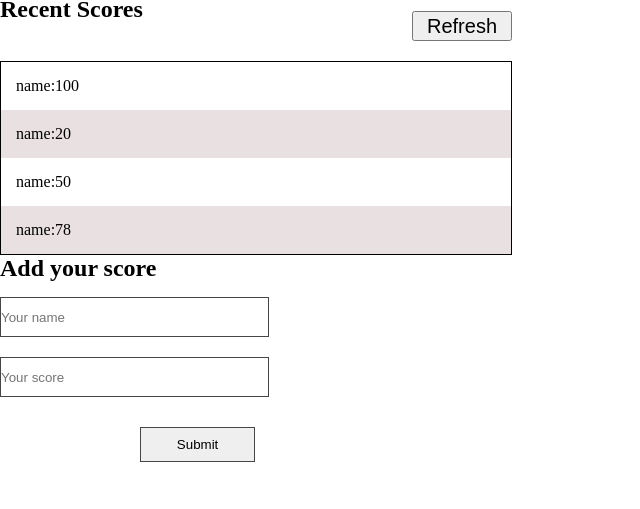
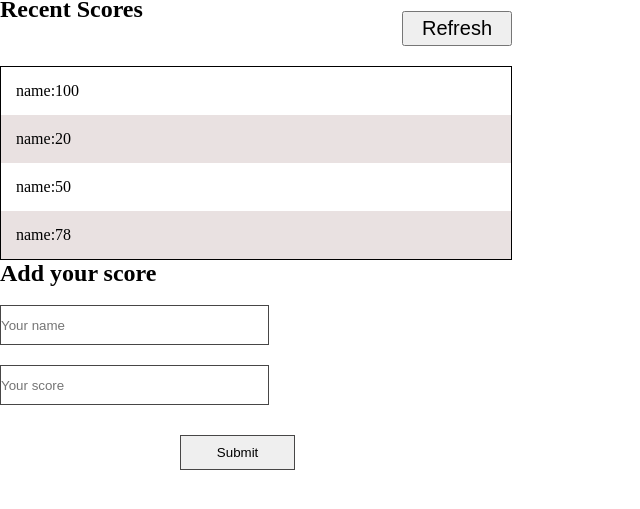
Before and after one commit to bruk19/LeaderBoards, a website built with webpack: page src/index.html in a window 1280 px wide. Shown: the part 113-622 px from the top of the page, without its empty margins (0-640 px from the left). Built offline with nearby package versions, Linux system fonts and the light colour scheme.

Commit message:
Add basic style

```diff
--- a/src/style.css
+++ b/src/style.css
@@ -20,8 +20,8 @@ h1 {
 }
 
 .refresh {
-    height: 30px;
-    width: 100px;
+    height: 35px;
+    width: 110px;
     margin-top: 15px;
     font-size: 20px;
 }
@@ -70,7 +70,7 @@ li:nth-child(even) {
 .name-input {
     height: 40px;
     width: 70%;
-    margin-top: 15px;
+    margin-top: 18px;
     border: 1px solid rgb(71, 70, 70);
 }
 
@@ -85,6 +85,6 @@ li:nth-child(even) {
     height: 35px;
     width: 30%;
     margin-top: 20px;
-    margin-left: 140px;
+    margin-left: 180px;
     border: 1px solid rgb(71, 70, 70);
 }
```
Also changed, not shown: dist/index.bundle.js.
